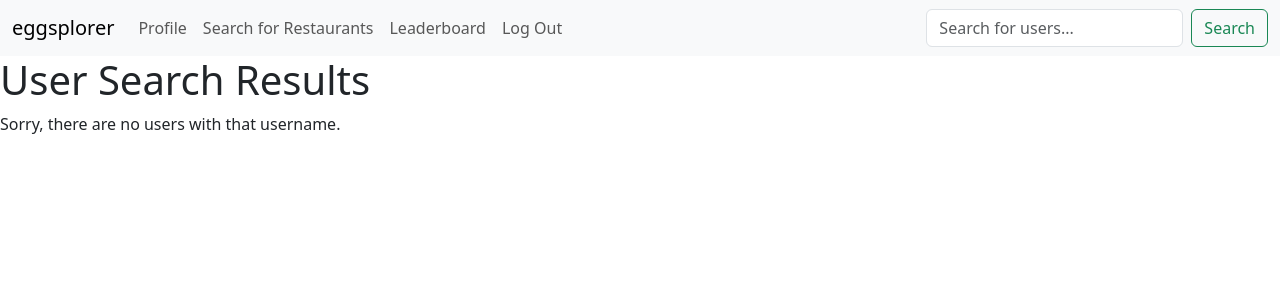
After one commit to juliettetripier/Hackbright-Project, a Flask app: page /search-user in a window 1280 px wide. The commit adds this page. Shown: the top 300 px of the page. Run offline with Flask 3, Linux system fonts and the light colour scheme; the visitor is signed in with stand-in values (Sample User, id 1).

Commit message:
Added user search feature, users can now view other users' profiles

```diff
--- a/server.py
+++ b/server.py
@@ -67,7 +67,7 @@ def login():
     if user:
         if password == user.password:
             session['user'] = user.user_id
-            return redirect('/profile')
+            return redirect(f'/profile/{user.user_id}')
         else:
             flash('Your login credentials are incorrect. Please try again.')
             return redirect('/')
@@ -84,16 +84,18 @@ def logout():
     return redirect('/')
 
 
-@app.route('/profile')
-def show_profile():
+@app.route('/profile/<id>')
+def show_profile(id):
     """Show user profile."""
 
     user = crud.get_user_by_id(session.get('user'))
+    profile_owner = crud.get_user_by_id(id)
     if user:
         return render_template('profile.html',
-                               user=user)
+                               user=user,
+                               profile_owner=profile_owner)
     else:
-        flash('Please log in to view your profile page.')
+        flash('Please log in to view profile pages.')
         return redirect('/')
 
 
@@ -339,7 +341,7 @@ def create_new_list():
     db.session.commit()
     flash('List created successfully!')
 
-    return redirect('/profile')
+    return redirect(f'/profile/{user.user_id}')
 
 
 @app.route('/list/<id>')
@@ -447,7 +449,7 @@ def delete_list():
     db.session.commit()
 
     flash('List deleted!')
-    return redirect('/profile')
+    return redirect(f'/profile/{user_id}')
 
 
 @app.route('/addtag', methods=['POST'])
@@ -525,25 +527,43 @@ def show_leaderboard():
 
     user = crud.get_user_by_id(session.get('user'))
 
-    users_by_points = crud.get_users_sorted_by_points()
-    top_ten = users_by_points[:10]
-    user_in_top_ten = False
-    if user in top_ten:
-        user_in_top_ten = True
-    user_rank = users_by_points.index(user)
+    if user:
+        users_by_points = crud.get_users_sorted_by_points()
+        top_ten = users_by_points[:10]
+        user_in_top_ten = False
+        if user in top_ten:
+            user_in_top_ten = True
+        user_rank = users_by_points.index(user)
+
+        return render_template('leaderboard.html',
+                            user=user,
+                            top_ten=top_ten,
+                            user_in_top_ten=user_in_top_ten,
+                            user_rank=user_rank,
+                            enumerate=enumerate)
+    else:
+        flash('Please log in to view the leaderboard.')
+        return redirect('/')
 
 
+@app.route('/search-user')
+def get_user_search_results():
+    """Search for a user with the requested username."""
+    requested_username = request.args.get('requested_user')
+    requested_user = crud.get_user_by_username(requested_username)
+    user = session.get('user')
 
-    return render_template('leaderboard.html',
-                           user=user,
-                           top_ten=top_ten,
-                           user_in_top_ten=user_in_top_ten,
-                           user_rank=user_rank,
-                           enumerate=enumerate)
-# you can pass in functions like enumerate
-# pass in list of just top 10 users
-# pass in boolean showing if user is in top 10
-# grab user's position in list
+    print(requested_username)
+    print(requested_user)
+
+    if user:
+        return render_template('user-search-results.html',
+                            requested_username=requested_username,
+                           requested_user=requested_user)
+    else:
+        flash('You must be logged in to search for users!')
+        return redirect('/')
+
 
 
 if __name__ == "__main__":
--- a/templates/base.html
+++ b/templates/base.html
@@ -16,10 +16,11 @@
         <button class="navbar-toggler" type="button" data-bs-toggle="collapse" data-bs-target="#navbarSupportedContent" aria-controls="navbarSupportedContent" aria-expanded="false" aria-label="Toggle navigation">
           <span class="navbar-toggler-icon"></span>
         </button>
+        {% if session.get('user') %}
         <div class="collapse navbar-collapse" id="navbarSupportedContent">
           <ul class="navbar-nav me-auto mb-2 mb-xl-0">
             <li class="nav-item">
-              <a class="nav-link" href="/profile">Profile</a>
+              <a class="nav-link" href="/profile/{{ session.get('user') }}">Profile</a>
             </li>
             <li class="nav-item">
               <a class="nav-link" href="/search">Search for Restaurants</a>
@@ -27,8 +28,17 @@
             <li class="nav-item">
               <a class="nav-link" href="/leaderboard">Leaderboard</a>
             </li>
+            <li class="nav-item">
+              <a class="nav-link" href="/logout">Log Out</a>
+            </li>
           </ul>
+          <form class="d-flex" action="/search-user">
+            <input class="form-control me-2" type="search" placeholder="Search for users..." aria-label="Search" name="requested_user">
+            <button class="btn btn-outline-success" type="submit">Search</button>
+          </form>
         </div>
+        {% else %}
+        {% endif %}
       </div>
     </nav>
 
--- a/templates/leaderboard.html
+++ b/templates/leaderboard.html
@@ -15,7 +15,7 @@
     {% for i, top_user in enumerate(top_ten) %}
             <tr>
                 <td>{{ i + 1 }}</td>
-                <td>{{ top_user.username }}</td>
+                <td><a href="/profile/{{ top_user.user_id }}">{{ top_user.username }}</a></td>
                 <td>{{ top_user.num_achievements }}</td>
                 <td>{{ top_user.total_points }}</td>
             </tr>
@@ -29,7 +29,7 @@
             </tr>
             <tr>
                 <td>{{ user_rank }}</td>
-                <td>{{ user.username }}</td>
+                <td><a href="/profile/{{ user.user_id }}">{{ user.username }}</a></td>
                 <td>{{ user.num_achievements }}</td>
                 <td>{{ user.total_points }}</td>
             </tr>
--- /dev/null
+++ b/templates/user-search-results.html
@@ -0,0 +1,14 @@
+{% extends 'base.html' %}
+{% block title %}User Search Results{% endblock %}
+
+{% block body %}
+
+<h1>User Search Results</h1>
+
+{% if requested_user %}
+    <p><a href="/profile/{{ requested_user.user_id }}">{{ requested_username }}</a></p>
+{% else %}
+    <p>Sorry, there are no users with that username.</p>
+{% endif %}
+
+{% endblock %}
```
Also changed, not shown: templates/profile.html (+21 -19 lines).
